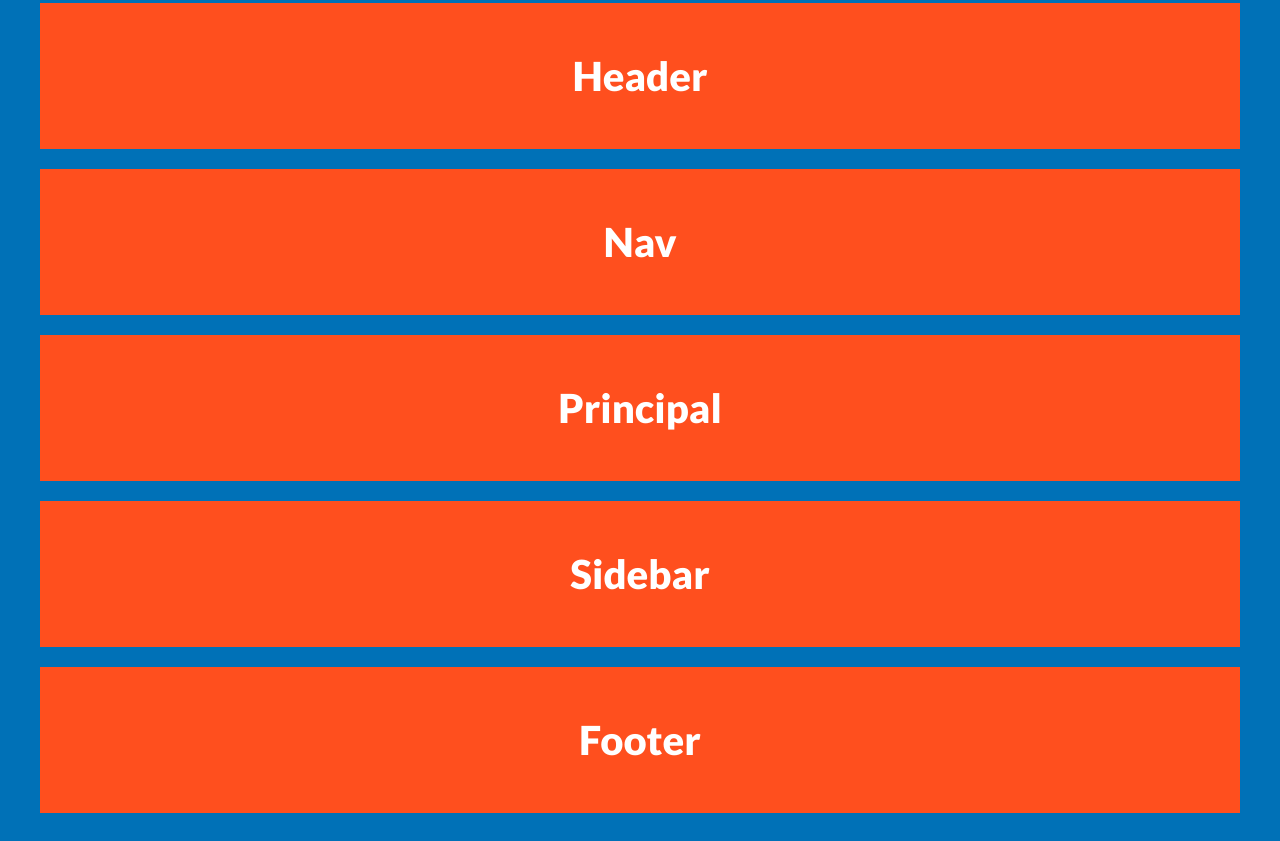
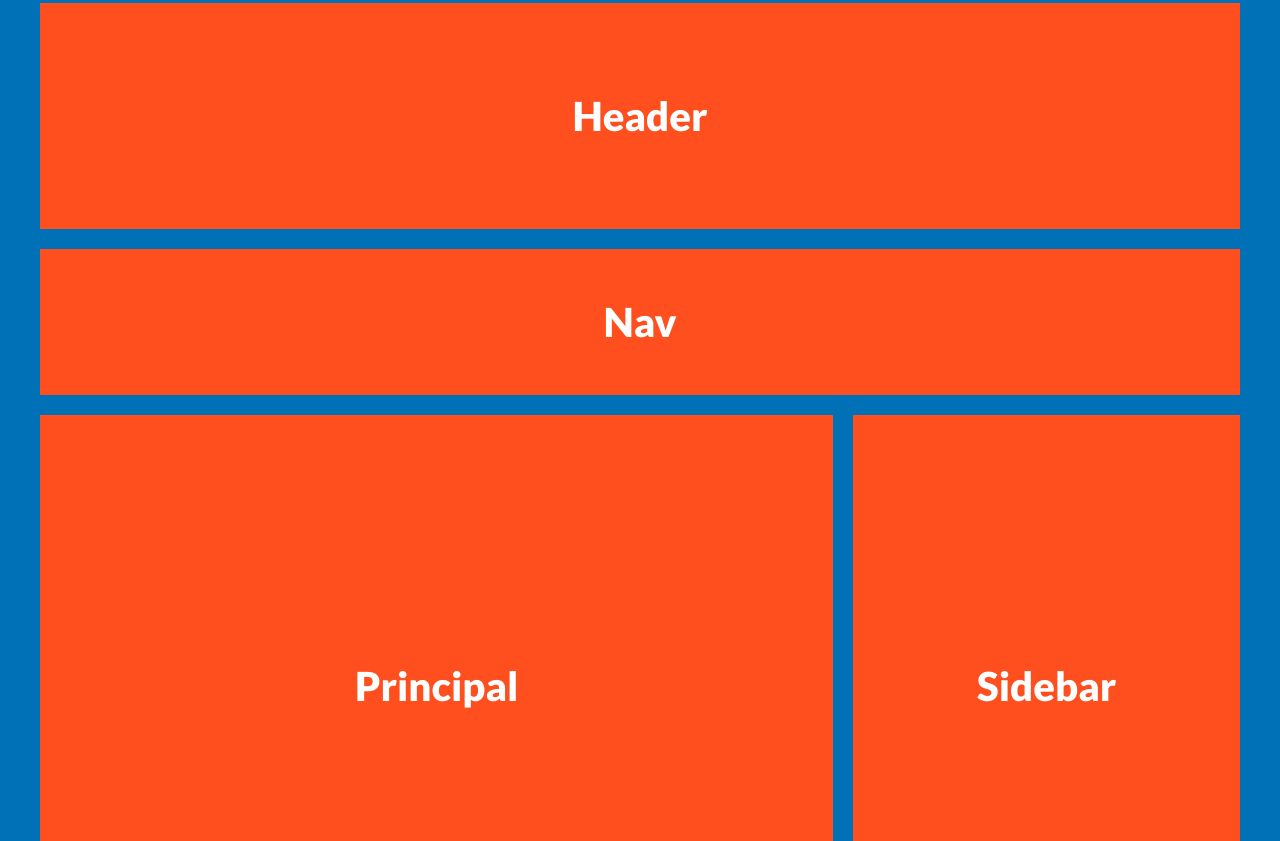
Before and after one commit to psyQore/Practica-Grid-Conceptos-Basicos, a plain HTML site: page index.html in a window 1280 px wide. Shown: the part 5699-6540 px from the top of the page. Drawn offline with Linux system fonts and the light colour scheme.

Commit message:
Ejemplo completo de grid area

```diff
--- a/css/style.css
+++ b/css/style.css
@@ -176,7 +176,7 @@ h2 {
   gap: 2rem;
 }
 .grid-8 .box {
-    margin: 0;
+  margin: 0;
 }
 
 /*
@@ -189,3 +189,42 @@ h2 {
       row-gap: 4rem;
 
 */
+
+/* 9 - Grid Areas */
+.grid-9 {
+  display: grid;
+  height: 120rem;
+  grid-template-areas:
+    "header header header"
+    "nav nav nav"
+    "content content sidebar"
+    "footer footer footer";
+
+  grid-template-columns: repeat(3, 1fr);
+  grid-template-rows: 2.5fr 1fr 6fr 2.5fr;
+  gap: 2rem;
+}
+.grid-9 .box {
+  margin: 0;
+}
+.grid-9 .box:nth-child(1) {
+  grid-area: header;
+}
+.grid-9 .box:nth-child(2) {
+  grid-area: nav;
+}
+.grid-9 .box:nth-child(3) {
+  grid-area: content;
+}
+.grid-9 .box:nth-child(4) {
+  grid-area: sidebar;
+}
+.grid-9 .box:nth-child(5) {
+  grid-area: footer;
+}
+
+/*
+
+    Sintaxis Recomendada:
+
+  */
```
